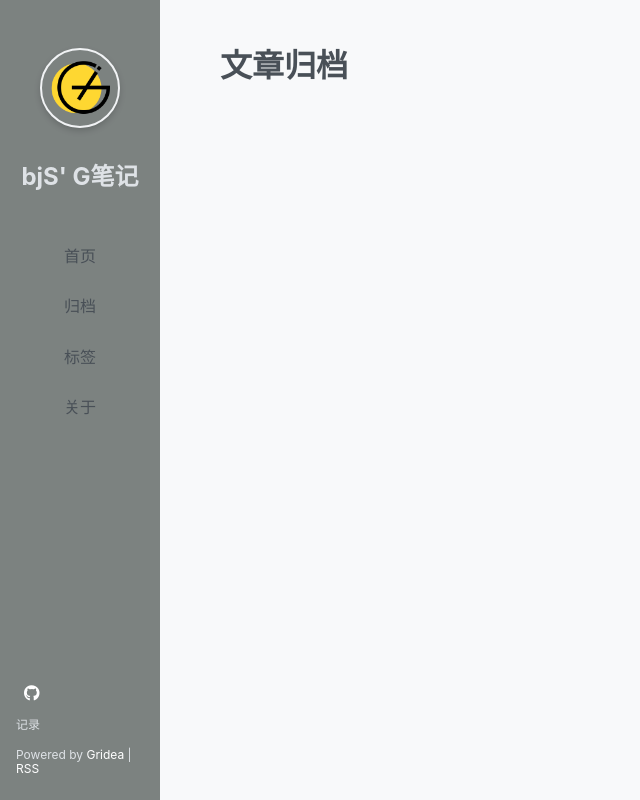
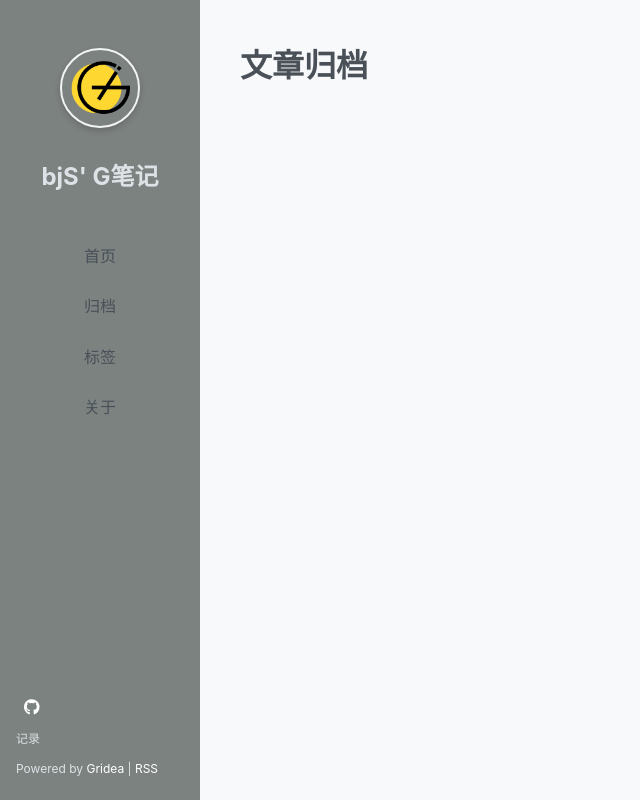
Before and after one commit to bajiSuan/bajSuan.github.io, a plain HTML site: page archives/index.html in a window 1280 px wide. Shown: the whole page, without its empty margins (0-640 px from the left). Drawn offline with nearby package versions, Linux system fonts and the light colour scheme.

Commit message:
update from gridea: 2021-05-07 23:52:25

```diff
--- a/archives/index.html
+++ b/archives/index.html
@@ -8,7 +8,7 @@
 <meta name="viewport" content="width=device-width, initial-scale=1, maximum-scale=1, user-scalable=no">
 
 <link rel="stylesheet" href="https://use.fontawesome.com/releases/v5.7.2/css/all.css" integrity="sha384-fnmOCqbTlWIlj8LyTjo7mOUStjsKC4pOpQbqyi7RrhN7udi9RwhKkMHpvLbHG9Sr" crossorigin="anonymous">
-<link rel="shortcut icon" href="https://bajiSuan.github.io/favicon.ico?v=1620402627617">
+<link rel="shortcut icon" href="https://bajiSuan.github.io/favicon.ico?v=1620402724915">
 <link rel="stylesheet" href="https://bajiSuan.github.io/styles/main.css">
 
 
@@ -27,7 +27,7 @@
   <div class="top-container" data-aos="fade-right">
     <div class="top-header-container">
       <a class="site-title-container" href="https://bajiSuan.github.io">
-        <img src="https://bajiSuan.github.io/images/avatar.png?v=1620402627617" class="site-logo">
+        <img src="https://bajiSuan.github.io/images/avatar.png?v=1620402724915" class="site-logo">
         <h1 class="site-title">bjS&#39; G笔记</h1>
       </a>
       <div class="menu-btn" @click="menuVisible = !menuVisible">
--- a/atom.xml
+++ b/atom.xml
@@ -2,7 +2,7 @@
 <feed xmlns="http://www.w3.org/2005/Atom">
     <id>https://bajiSuan.github.io</id>
     <title>bjS&apos; G笔记</title>
-    <updated>2021-05-07T15:50:54.592Z</updated>
+    <updated>2021-05-07T15:52:25.010Z</updated>
     <generator>https://github.com/jpmonette/feed</generator>
     <link rel="alternate" href="https://bajiSuan.github.io"/>
     <link rel="self" href="https://bajiSuan.github.io/atom.xml"/>
--- a/styles/main.css
+++ b/styles/main.css
@@ -760,10 +760,10 @@ a {
 }
 
       .sidebar {
-        width: 160px;
+        width: 200px;
       }
       .main-container {
-        margin-left: 160px;
+        margin-left: 200px;
       }
 
       .sidebar .top-container .site-nav {
```
Also changed, not shown: index.html (+2 -2 lines), post/about/index.html (+2 -2 lines), tags/index.html (+2 -2 lines).
